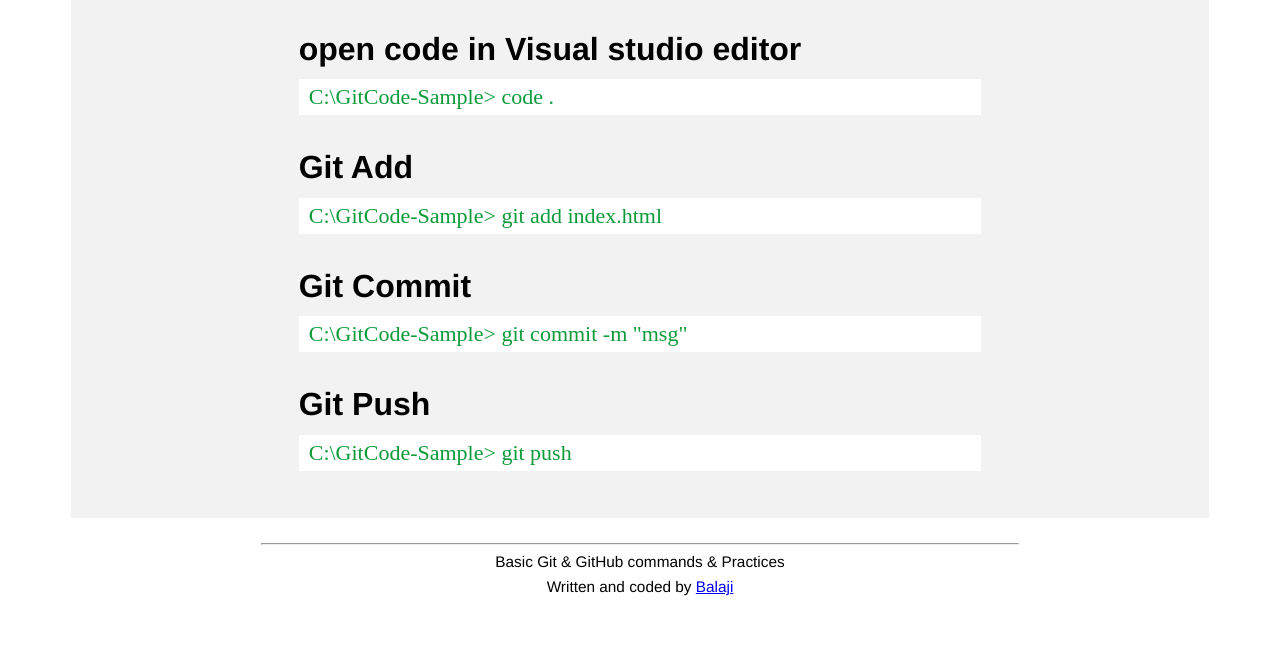
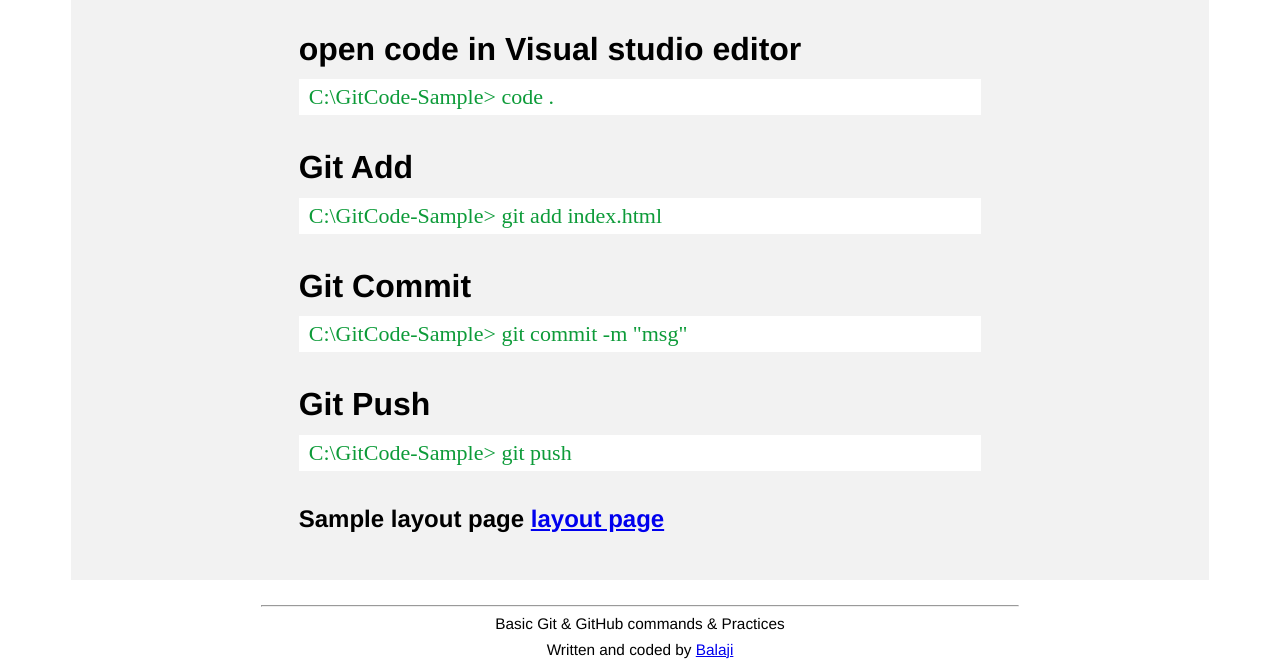
Before and after one commit to vengubalaji/GitCode-Sample, a plain HTML site: page index.html in a window 1280 px wide. Shown: the part 676-1343 px from the top of the page. Before the commit the page ends 1280 px from the top, so only its background shows below. Drawn offline with Linux system fonts and the light colour scheme.

Commit message:
Layout commit

```diff
--- a/index.html
+++ b/index.html
@@ -110,7 +110,7 @@
 
       <h3 id=''>Git Push</h3>
       <p class="cmds">C:\GitCode-Sample> git push</p>
-
+      <h4>Sample layout page <a href='/layout.html'>layout page</a></h4>
     <br>
     <br>
   </div>
```
